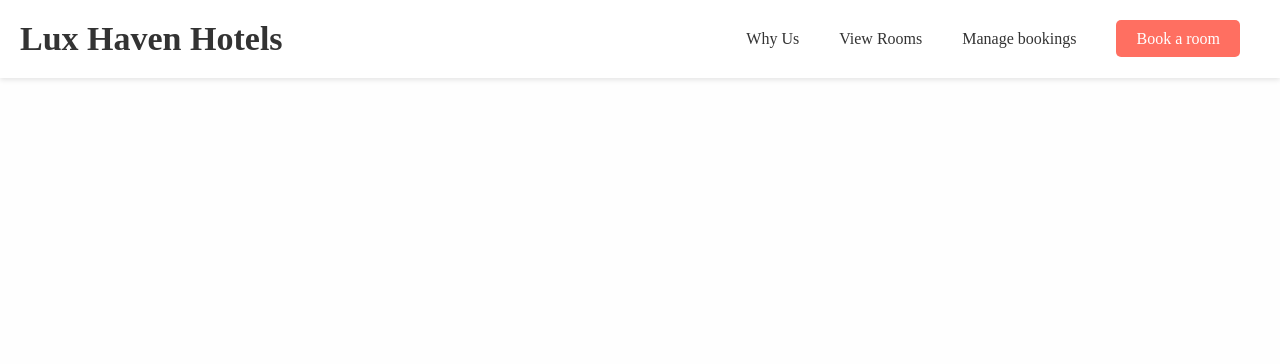
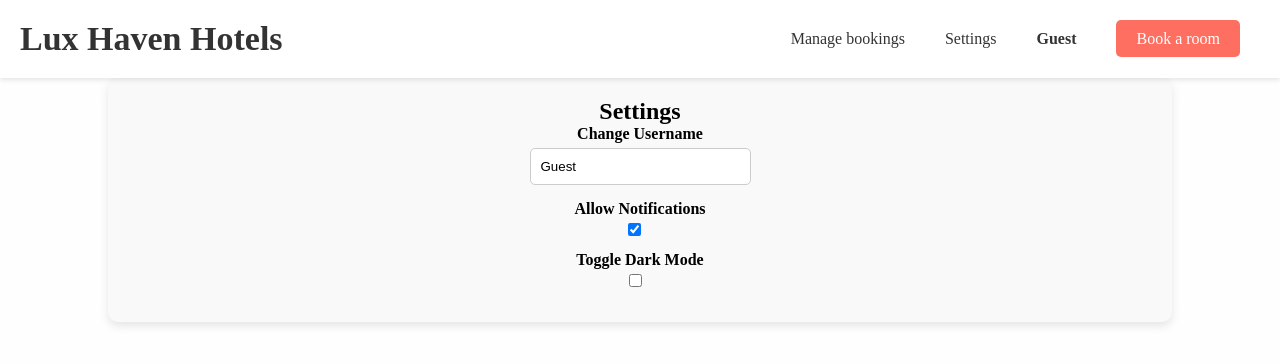
Before and after one commit to PitchLost/Lux-Hotels, a React (Create React App) app: page /settings in a window 1280 px wide. Shown: the top 364 px of the page. Built offline with nearby package versions, Linux system fonts and the light colour scheme.

Commit message:
Settings

```diff
--- a/src/App.css
+++ b/src/App.css
@@ -18,3 +18,11 @@ body {
     height: 50vh;
   }
 }
+
+.dark-primary {
+  background-color: black;
+}
+
+.dark-secondary {
+  background-color: rgb(31, 28, 28);
+}
--- a/src/App.js
+++ b/src/App.js
@@ -3,22 +3,33 @@ import { BrowserRouter as Router } from 'react-router-dom';
 import { useNavigate } from 'react-router-dom';
 import AppRoutes from './routes';
 import Navigation from './Components/Navigation/Navigation';
-import React, { useState } from 'react';
+import React, { useEffect, useState } from 'react';
 
 
 export const RoomContext = React.createContext();
+export const UserContext = React.createContext();
+export const DarkContext = React.createContext();
 function App() {
-  const [user, setUser] = useState(null)
+  const [user, setUser] = useState({username: 'Guest'})
   const [selectedRoom, setSelectedRoom] = useState(null)
+  const [darkMode, setDarkMode] = useState(false)
+
+
+
 
 
   return (
     <div className="App">
       <Router>
+        <UserContext.Provider value={[user, setUser]}>
+          <DarkContext.Provider value={[darkMode, setDarkMode]}>
             <Navigation />
             <RoomContext.Provider value={[selectedRoom, setSelectedRoom]}>
               <AppRoutes />
             </RoomContext.Provider>
+          </DarkContext.Provider>
+        </UserContext.Provider>
+
       </Router>
     </div>
   );
--- a/src/Components/Navigation/Navigation.css
+++ b/src/Components/Navigation/Navigation.css
@@ -93,3 +93,7 @@ ul {
     display: none;
   }
 }
+
+.nav-user {
+  font-weight: bold;
+}
--- a/src/Components/Navigation/Navigation.jsx
+++ b/src/Components/Navigation/Navigation.jsx
@@ -1,8 +1,12 @@
-import React from 'react'
+import React, { useContext } from 'react'
 import { Link } from 'react-router-dom'
 import './Navigation.css'
 
+import { UserContext } from '../../App'
+import { DarkContext } from '../../App'
+
 function Navigation() {
+  const [user, setUser] = useContext(UserContext)
   return (
     <div className='navigation'>
       <nav>
@@ -11,9 +15,9 @@ function Navigation() {
                 <h1 className='title'><Link to='/'>Lux Haven Hotels</Link></h1>
             </section>
             <section className='segment'>
-                <li className='gen-link'><Link >Why Us</Link></li>
-                <li className='gen-link'><Link >View Rooms</Link></li>
-                <li className='gen-link'><Link>Manage bookings</Link></li>
+                <li className='gen-link'><Link to='/manage'>Manage bookings</Link></li>
+                <li className='gen-link'><Link to='/settings'>Settings</Link></li>
+                <li className='nav-user'><Link>{user.username}</Link></li>
                 <li className='book-btn'><Link to='/room' >Book a room</Link></li>
             </section>
         </ul>
--- /dev/null
+++ b/src/Components/Settings/Settings.css
@@ -0,0 +1,58 @@
+.settings-tab {
+    padding: 20px;
+    background-color: #f9f9f9;
+    border-radius: 10px;
+    width: 80vw;
+    margin: 0 auto;
+    box-shadow: 0px 4px 10px rgba(0, 0, 0, 0.1);
+    display: flex;
+    justify-content: center;
+    align-items: center;
+    flex-direction: column;
+  }
+
+  h2 {
+    text-align: center;
+  }
+
+  .settings-item {
+    margin-bottom: 15px;
+    display: flex;
+    justify-content: center;
+    align-items: center;
+    flex-direction: column;
+  }
+
+  .settings-item label {
+    display: block;
+    margin-bottom: 5px;
+    font-weight: bold;
+  }
+
+  .settings-item input[type="text"],
+  .settings-item input[type="password"] {
+    width: 100%;
+    padding: 10px;
+    border: 1px solid #ccc;
+    border-radius: 5px;
+  }
+
+  .settings-item input[type="checkbox"] {
+    margin-right: 10px;
+  }
+
+  .save-btn {
+    display: block;
+    width: 100%;
+    padding: 10px;
+    background-color: #007bff;
+    color: white;
+    border: none;
+    border-radius: 5px;
+    cursor: pointer;
+    text-align: center;
+  }
+
+  .save-btn:hover {
+    background-color: #0056b3;
+  }
--- /dev/null
+++ b/src/Components/Settings/Settings.jsx
@@ -0,0 +1,54 @@
+import React, { useContext, useState } from 'react';
+import './Settings.css';
+
+import { DarkContext } from '../../App';
+import { UserContext } from '../../App';
+
+function Settings() {
+  const [user, setUser] = useContext(UserContext);
+  const [password, setPassword] = useState('');
+  const [notifications, setNotifications] = useState(true);
+  const [darkMode, setDarkMode] = useContext(DarkContext)
+
+  const handleUsernameChange = (e) => setUser({username: e.target.value});
+  const handleNotificationsToggle = () => setNotifications(!notifications);
+  const handleDarkModeToggle = () => setDarkMode(!darkMode)
+
+  return (
+    <div className="settings-tab">
+      <h2>Settings</h2>
+
+      <div className="settings-item">
+        <label htmlFor="username">Change Username</label>
+        <input
+          type="text"
+          id="username"
+          value={user.username}
+          onChange={handleUsernameChange}
+          placeholder="Enter new username"
+        />
+      </div>
+
+      <div className="settings-item">
+        <label htmlFor="notifications">Allow Notifications</label>
+        <input
+          type="checkbox"
+          id="notifications"
+          checked={notifications}
+          onChange={handleNotificationsToggle}
+        />
+      </div>
+      <div className="settings-item">
+        <label htmlFor="notifications">Toggle Dark Mode</label>
+        <input
+          type="checkbox"
+          id="darkmode"
+          checked={darkMode}
+          onChange={handleDarkModeToggle}
+        />
+      </div>
+    </div>
+  );
+};
+
+export default Settings;
--- a/src/routes.jsx
+++ b/src/routes.jsx
@@ -7,6 +7,7 @@ import Home from './Components/Home/Home'
 import Room from './Components/Room/Room';
 import View from './Components/Room/View/View';
 import Booking from './Components/Booking/Booking';
+import Settings from './Components/Settings/Settings';
 
 // Best to not modify any of this add onto it but try not change anything
 
@@ -17,6 +18,7 @@ function AppRoutes() {
         <Route path="/room" element={<Room />} />
         <Route path="/view" element={<View />} />
         <Route path="/booking" element={<Booking />} />
+        <Route path="/settings" element={<Settings />} />
     </Routes>
   );
 }
```
